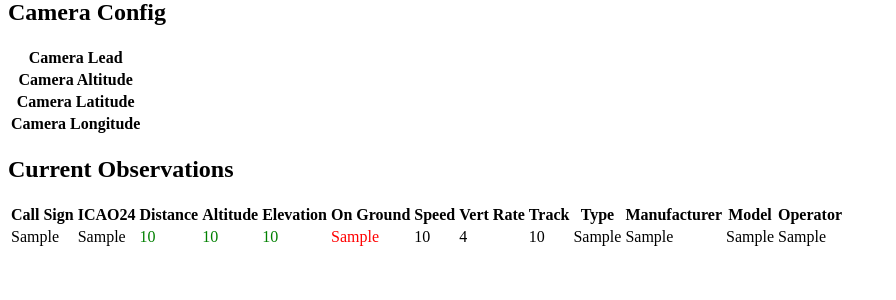
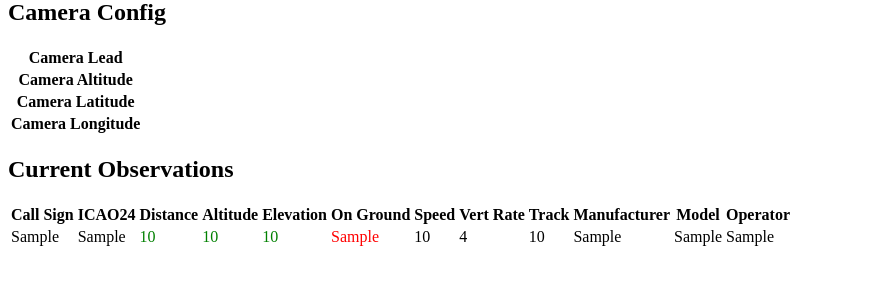
Before and after one commit to IQTLabs/SkyScan, a Flask app: template tracker/templates/index.html in a window 1280 px wide. Shown: the part 224-524 px from the top of the page, without its empty margins (0-896 px from the left). Run offline with Flask 2, Linux system fonts and the light colour scheme; the template is opened without the code that fills it: most values are stand-ins (such as "Sample title", 1, 10 or a date in 2020); lists and menus that the app fills with data are empty; parts of the project's set-up code (start-up, migrations or seed data) failed here and were passed over.

Commit message:
Removed type from status

```diff
--- a/tracker/templates/index.html
+++ b/tracker/templates/index.html
@@ -60,7 +60,6 @@
              <th>Speed</th>
              <th>Vert Rate</th>
              <th>Track</th>
-             <th>Type</th>
              <th>Manufacturer</th>
              <th>Model</th>
              <th>Operator</th>
@@ -110,7 +109,6 @@
         <td>{{ observation["_Observation__groundSpeed"]|int }}</td>
         <td>{{ observation["_Observation__verticalRate"]|int }}</td>
         <td>{{ observation["_Observation__track"]|int }}</td>
-        <td>{{ observation["_Observation__type"] }}</td>
         <td>{{ observation["_Observation__manufacturer"] }}</td>
         <td>{{ observation["_Observation__model"] }}</td>
         <td>{{ observation["_Observation__operator"] }}</td>
```
